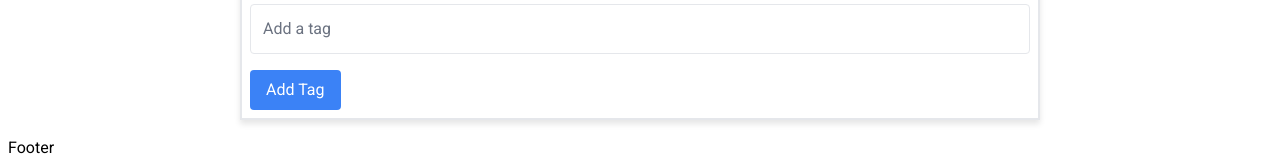
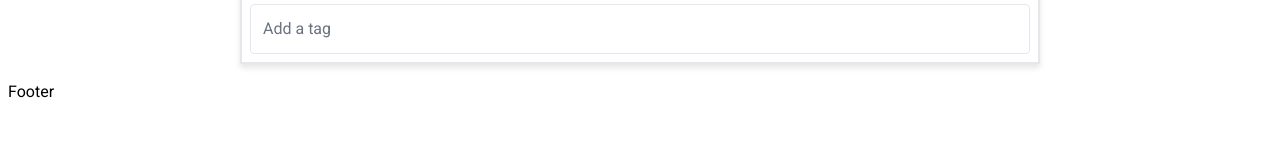
Before and after one commit to Griunvald/travel_app_client, a React (Vite) app in the folder client/: page /current-trip in a window 1280 px wide. Shown: the part 1085-1242 px from the top of the page. After the commit the page ends 1189 px from the top, so only its background shows below. Built offline with nearby package versions, Linux system fonts and the light colour scheme.

Commit message:
Remove "Add tag" button

```diff
--- a/client/src/components/common/TagsArea.jsx
+++ b/client/src/components/common/TagsArea.jsx
@@ -40,9 +40,6 @@ const TagsArea = () => {
           className="flex-auto bg-transparent outline-none border-0 focus:ring-0 p-1"
         />
       </div>
-      <div>
-        <button type="button" onClick={handleAddTag} className="mr-2 px-4 py-2 text-white bg-blue-500 rounded hover:bg-blue-600">Add Tag</button>
-      </div>
     </div>
   );
 };
```
